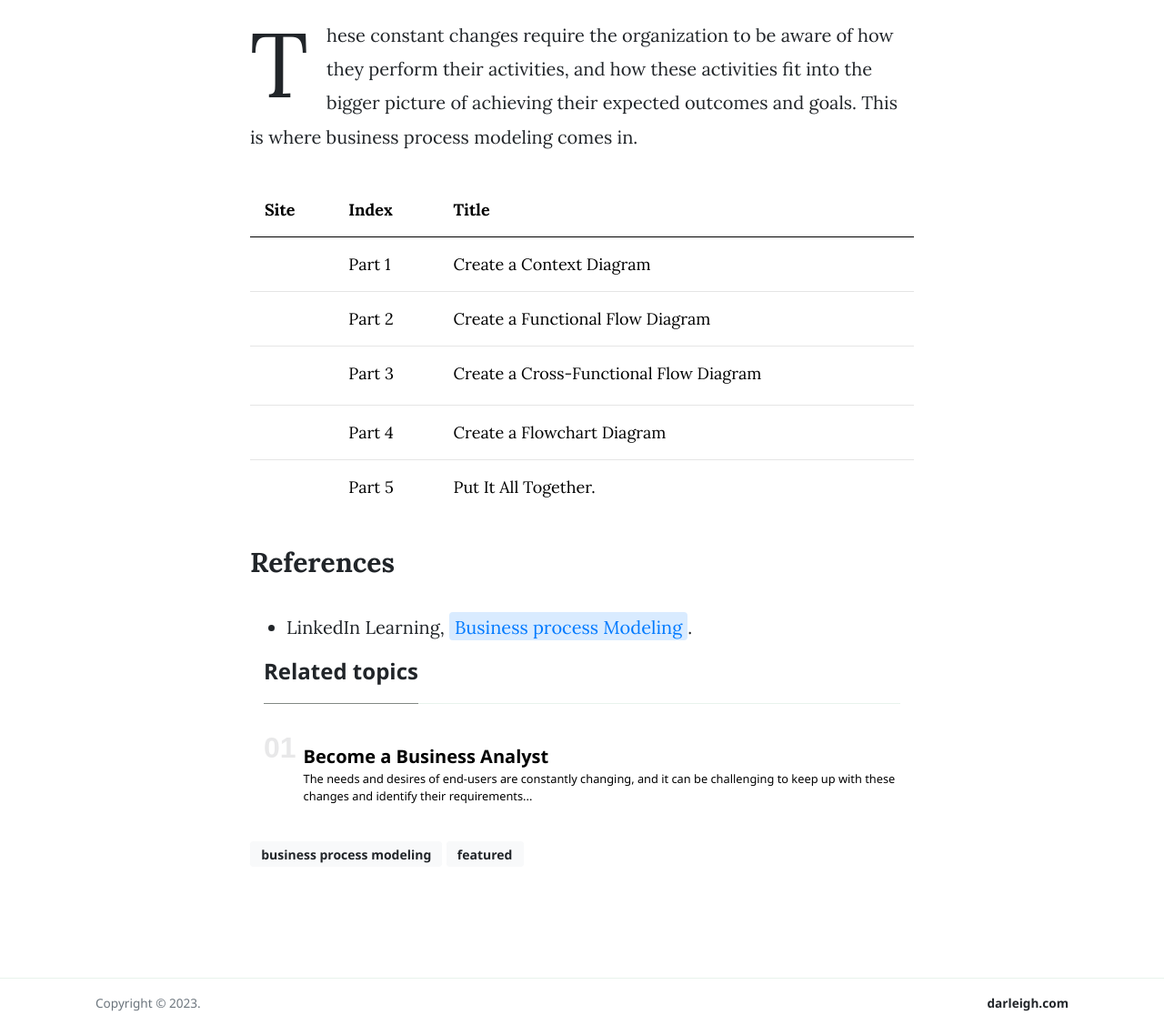
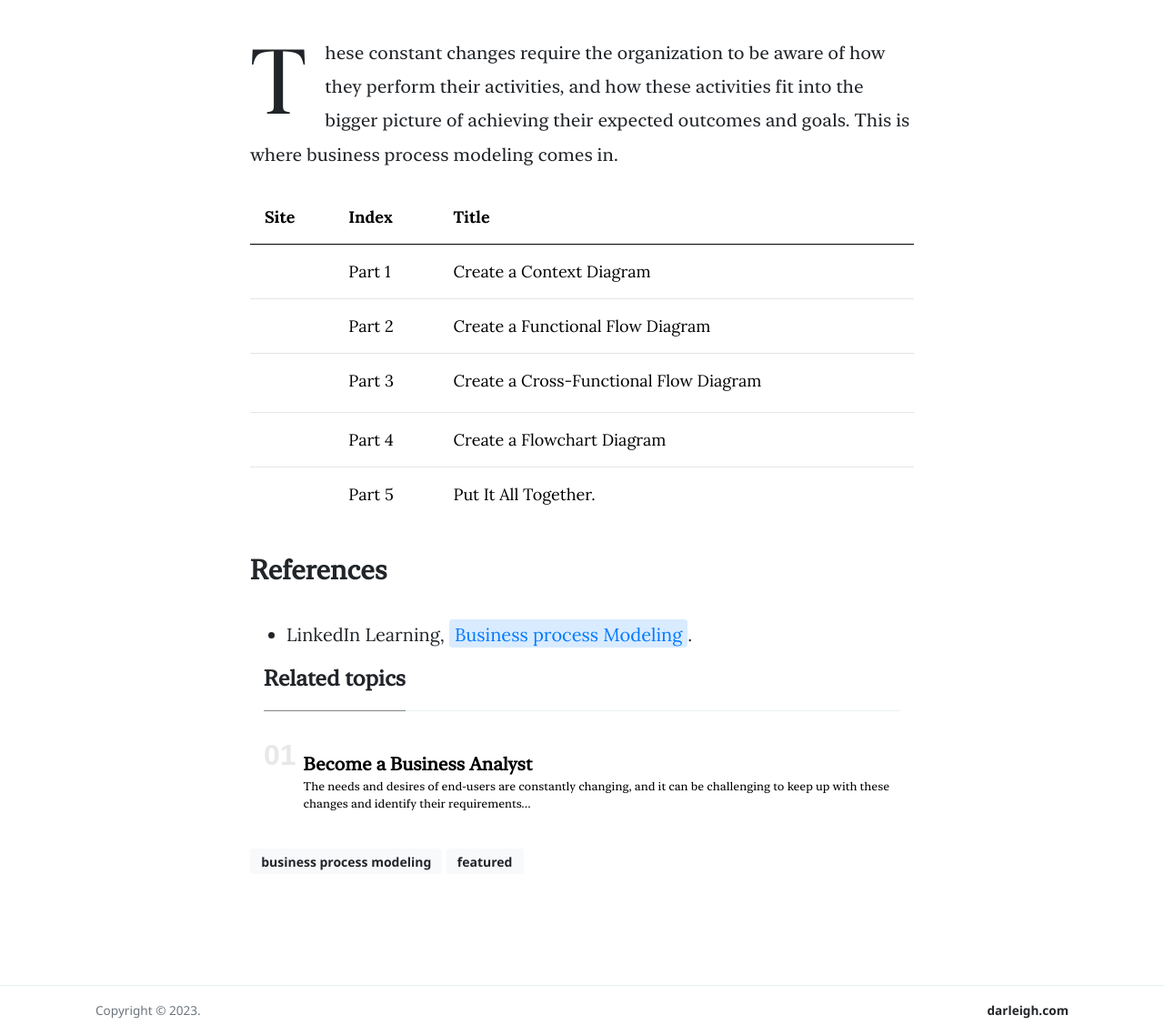
Before and after one commit to darleigh/blog, a Jekyll site: the page built from _posts/2023-03-13-Business-Process-Modeling.md, in a window 1280 px wide and 1400 px high, scrolled down 159 px. Shown: the part 262-1400 px from the top of the window at 91% size. Built offline with Jekyll 4.4.1, drawn with Linux system fonts in a browser that asks for light colours; nearby versions of some CDN libraries; comment, search, counter and statistics services are not loaded.

Commit message:
Update font-size in topics

```diff
--- a/assets/css/theme.css
+++ b/assets/css/theme.css
@@ -11,8 +11,12 @@
 	background: var(--primary);
 	color: #D9EBFF;
   } */
+  .article-post p, h1, h2, h3, h4, h5, h6 {
+	font-family: 'New York', serif;
+}
 .article-post h1, h2, h3, h4, h5, h6 {
 	font-weight: bold;
+	font-family: 'New York', serif;
 }
 .article-post h1 {
 		font-size: 1.5em;
@@ -30,7 +34,12 @@
 }
 .article-post p {
 	font-size: 1em;
+	margin: 1em 0;
+}
+.article-post th,td,{
+    font-size: 1em;
 	margin: 1em 1;
+    font-family: 'New York', serif;
 }
   .article-post a.footnote,a.reversefootnote{
 	font-size: 90%;
```
